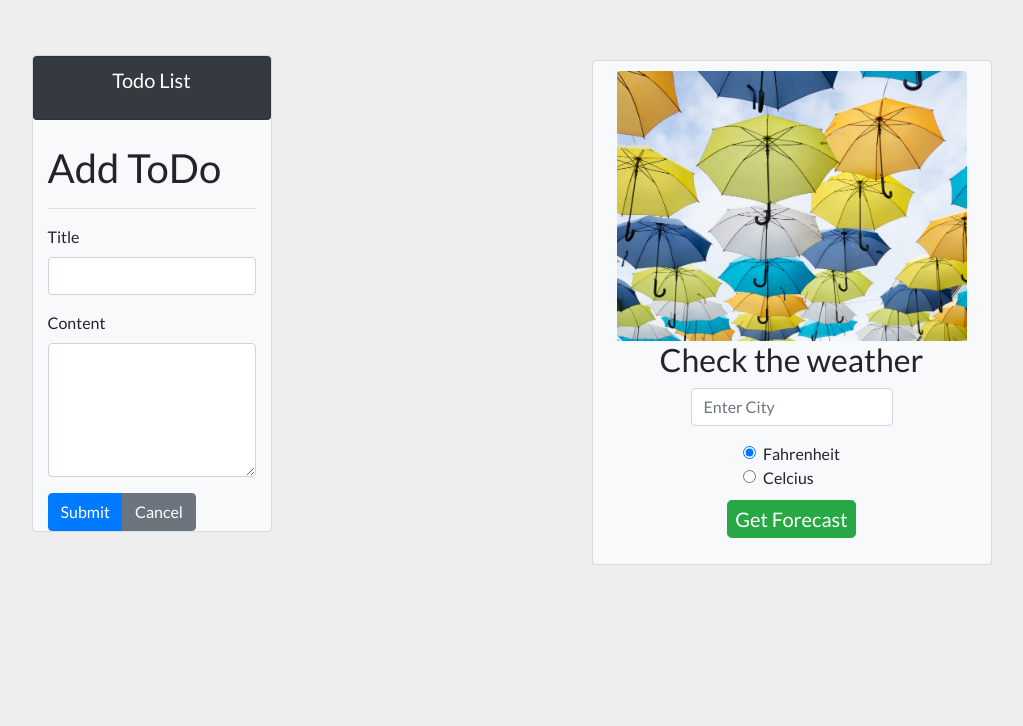
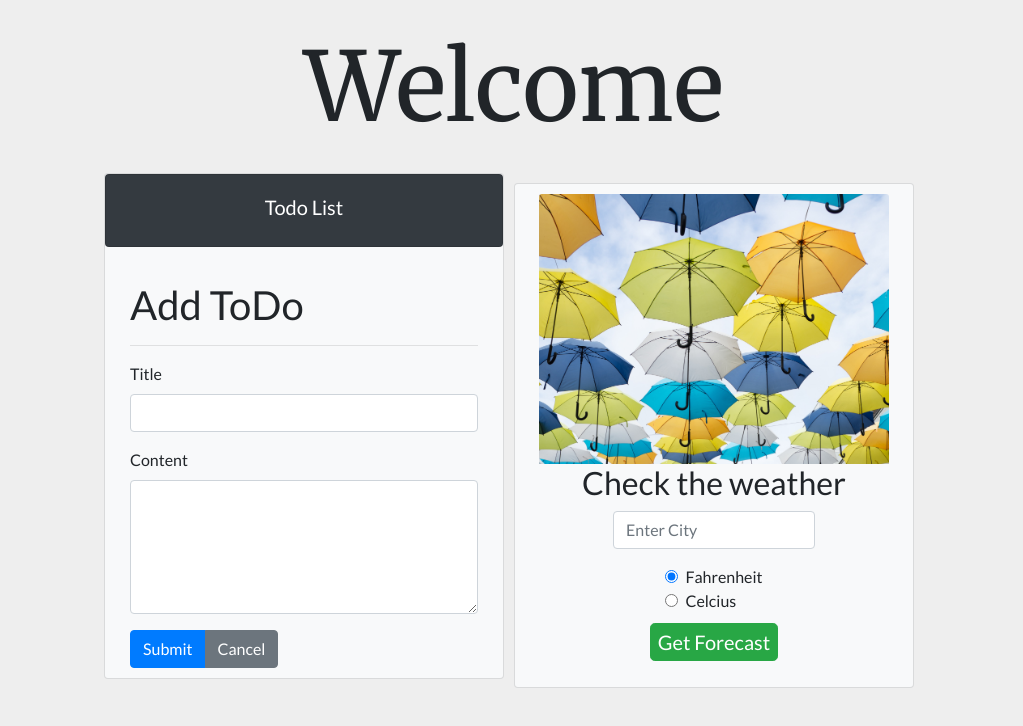
Before and after one commit to rachelsmantra/todolist, a React (Create React App) app: page /articles/new in a window 1280 px wide. Shown: the top 726 px of the page, without its empty margins (126-1149 px from the left). Built offline with nearby package versions, Linux system fonts and the light colour scheme.

Commit message:
save before changing navlink

```diff
--- a/public/index.html
+++ b/public/index.html
@@ -18,6 +18,10 @@
     />
     <link
       href="https://fonts.googleapis.com/css?family=Lato&display=swap"
+      rel="stylesheet"
+    />
+    <link
+      href="https://fonts.googleapis.com/css?family=Merriweather&display=swap"
       rel="stylesheet"
     />
 
--- a/src/App.css
+++ b/src/App.css
@@ -6,10 +6,12 @@ body {
 
 .main-container {
   margin-top: 50px;
+  margin: 20px 30px;
 }
 
-.header {
-  color: #fff;
+.header h1 {
+  margin-top: 30px;
+  font-family: "Merriweather";
 }
 
 .app {
@@ -18,10 +20,8 @@ body {
   height: 100vh;
 }
 
-.todo-list {
-  border-radius: 4px;
-  padding: 5px;
-  max-width: 400px;
+.todo-list-container {
+  width: 400px;
 }
 
 .todo {
@@ -36,11 +36,6 @@ body {
   justify-content: space-between;
 }
 
-.btn-danger {
-  padding: 1px 4px;
-  margin: 3px;
-  font-size: 12px;
-}
 .complete-btn {
   border: none;
   font-size: 12px;
--- a/src/App.js
+++ b/src/App.js
@@ -1,6 +1,4 @@
 import React, { useState } from "react";
-import Todo from "./components/Todo/todo";
-import TodoForm from "./components/Todoform/todo-form";
 import "./app.css";
 import {
   BrowserRouter as Router,
@@ -8,7 +6,7 @@ import {
   NavLink,
   Switch
 } from "react-router-dom";
-import Home from "./components/pages/Home";
+
 import ArticleList from "./components/articles/ArticleList";
 import ArticleInfo from "./components/articles/ArticleInfo";
 import ArticleAdd from "./components/articles/ArticleAdd";
@@ -16,29 +14,14 @@ import ArticleEdit from "./components/articles/ArticleEdit";
 import Forecast from "./components/Forecast/Forecast";
 
 function App() {
-  const [todos, setTodos] = useState([]);
+  return (
+    <div className="App ">
+      <div className="header d-flex flex-row justify-content-center">
+        <h1 className="display-1">Welcome</h1>
+      </div>
 
-  const addTodo = text => {
-    const newTodos = [...todos, { text }];
-    setTodos(newTodos);
-  };
-
-  const completeTodo = index => {
-    const newTodos = [...todos];
-    newTodos[index].isCompleted = !newTodos[index].isCompleted;
-    setTodos(newTodos);
-  };
-
-  const removeTodo = index => {
-    const newTodos = [...todos];
-    newTodos.splice(index, 1);
-    setTodos(newTodos);
-  };
-
-  return (
-    <div className="App">
-      <div className="d-flex flex-row justify-content-around main-container">
-        <div className="todo-list">
+      <div className="d-flex flex-row flex-wrap justify-content-center main-container">
+        <div className="todo-list-container">
           <div className="App bg-light card">
             <Router>
               <Navigation />
@@ -80,7 +63,6 @@ function Navigation() {
 function Main() {
   return (
     <Switch>
-      <Route exact path="/" component={Home} />
       <Route exact path="/articles" component={ArticleList} />
       <Route exact path="/articles/new" component={ArticleAdd} />
       <Route exact path="/articles/:_id" component={ArticleInfo} />
--- a/src/Components/articles/ArticleAdd.js
+++ b/src/Components/articles/ArticleAdd.js
@@ -28,7 +28,7 @@ function ArticleAdd(props) {
   }
 
   return (
-    <div>
+    <div style={{ padding: 10 }}>
       <h1>Add ToDo</h1>
       <hr />
       <form onSubmit={handleSubmit}>
--- a/src/Components/articles/ArticleInfo.js
+++ b/src/Components/articles/ArticleInfo.js
@@ -1,6 +1,7 @@
 import React, { useState, useEffect } from "react";
 import axios from "axios";
 import { Link } from "react-router-dom";
+import "./todo-info-styles.css";
 
 function ArticleInfo(props) {
   const [article, setArticle] = useState({});
@@ -36,7 +37,7 @@ function ArticleInfo(props) {
       <h2>{article.title}</h2>
 
       <p>{article.content}</p>
-      <div className="btn-group">
+      <div className="todo-info btn-group">
         <Link to={`/articles/${article._id}/edit`} className="btn btn-primary">
           Edit
         </Link>
--- a/src/Components/articles/ArticleList.js
+++ b/src/Components/articles/ArticleList.js
@@ -2,6 +2,7 @@ import React, { useState, useEffect } from "react";
 import axios from "axios";
 import { Link } from "react-router-dom";
 import "../../app.css";
+import "./todo-list-styles.css";
 
 function ArticleList() {
   const [articles, setArticles] = useState([]);
@@ -20,22 +21,23 @@ function ArticleList() {
 
   return (
     <div>
-      <h4>
-        What do you need to do?
-        <Link
-          to="/articles/new"
-          className="btn btn-success add-btn float-right"
-        >
-          Add todo
-        </Link>
-      </h4>
+      <div className="todo-question d-flex flex-row justify-content-center">
+        <div class="p-2">
+          <p>What do you need to do?</p>
+        </div>
+        <div class="p-2">
+          <Link to="/articles/new" className="btn btn-success add-btn">
+            Add todo
+          </Link>
+        </div>
+      </div>
       <hr />
       {articles.map(article => {
         return (
           <div key={article._id}>
-            <p className="todo-item-links">
+            <h6 className="todo-item-links">
               <Link to={`/articles/${article._id}`}>{article.title}</Link>
-            </p>
+            </h6>
 
             <hr />
           </div>
--- /dev/null
+++ b/src/Components/articles/todo-list-styles.css
@@ -0,0 +1,9 @@
+p {
+  color: #434e52;
+  font-size: 13px;
+  margin-top: 9px;
+}
+
+.todo-question {
+  margin: 0;
+}
--- a/src/Components/pages/Home.js
+++ /dev/null
@@ -1,11 +0,0 @@
-import React from "react";
-
-function Home() {
-  return (
-    <div className="jumbotron">
-      <h1>Home Page</h1>
-    </div>
-  );
-}
-
-export default Home;
```
Also changed, not shown: src/Components/articles/todo-info-styles.css (added).
